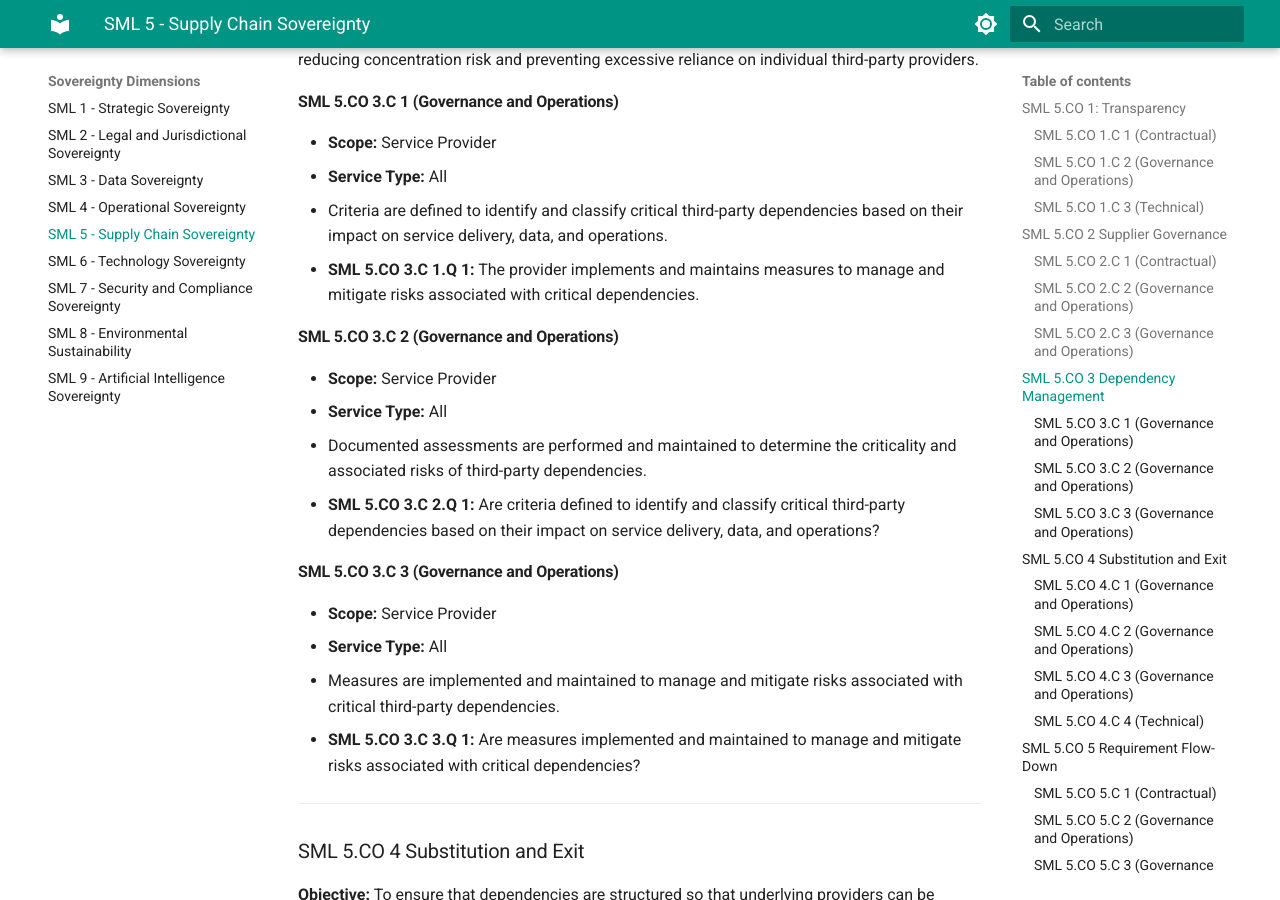
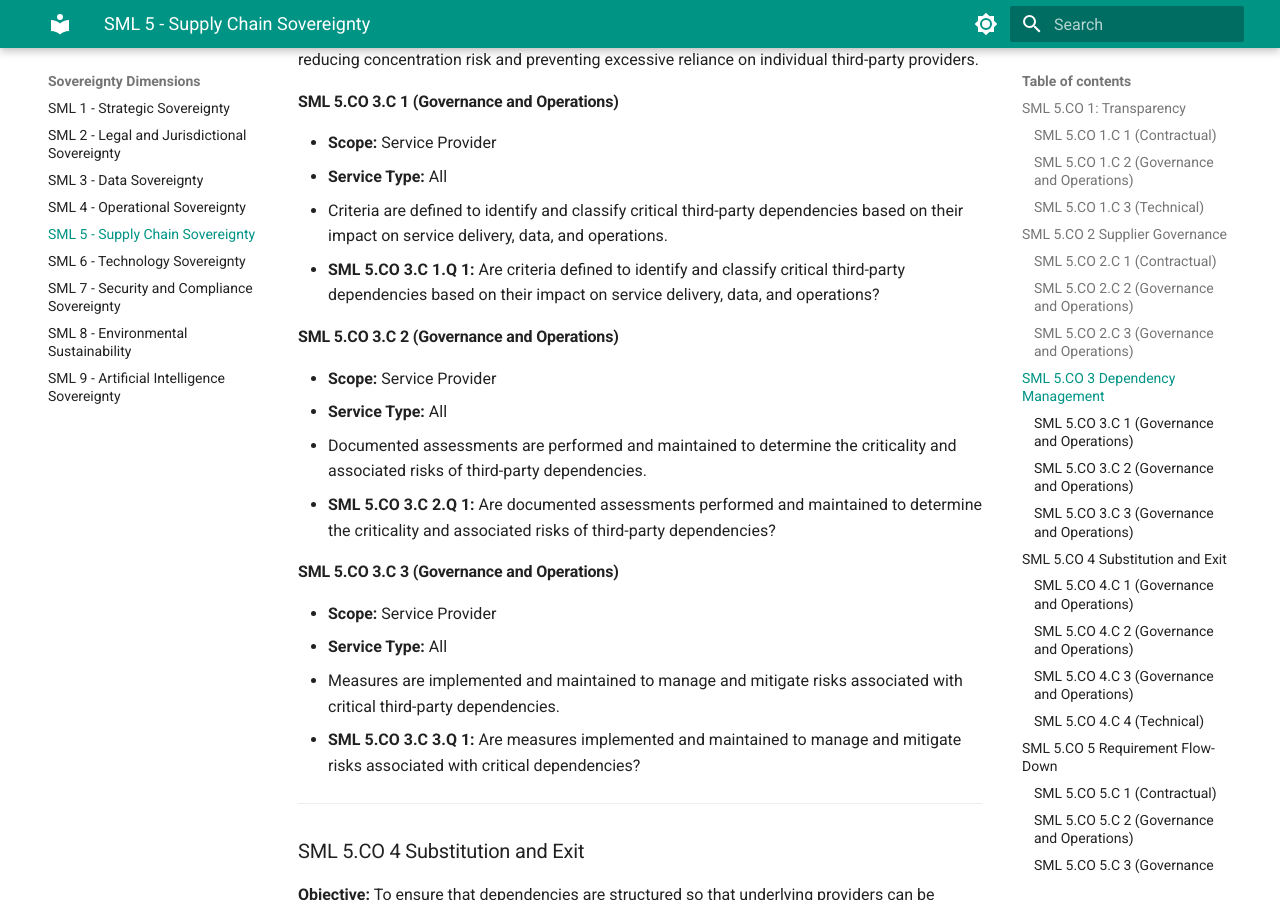
Before and after one commit to es3-sml/es3-sml, an MkDocs documentation site: the page built from docs/dimensions/sml5-supply-chain.md, in a window 1280 px wide and 900 px high, scrolled down 2236 px. Built offline with MkDocs 1.6.1 and Material for MkDocs 9.7.7, drawn with Linux system fonts in a browser that asks for light colours.

Commit message:
Bug fix #12 Signed-off-by: Andy Riexinger <andreas_horst.riexinger@digits.schwarz>

```diff
--- a/docs/dimensions/sml5-supply-chain.md
+++ b/docs/dimensions/sml5-supply-chain.md
@@ -73,13 +73,13 @@
 *   **Scope:** Service Provider
 *   **Service Type:** All
 *   Criteria are defined to identify and classify critical third-party dependencies based on their impact on service delivery, data, and operations.
-*   **SML 5.CO 3.C 1.Q 1:** The provider implements and maintains measures to manage and mitigate risks associated with critical dependencies.
+*   **SML 5.CO 3.C 1.Q 1:** Are criteria defined to identify and classify critical third-party dependencies based on their impact on service delivery, data, and operations?
 
 #### SML 5.CO 3.C 2 (Governance and Operations)
 *   **Scope:** Service Provider
 *   **Service Type:** All
 *   Documented assessments are performed and maintained to determine the criticality and associated risks of third-party dependencies.
-*   **SML 5.CO 3.C 2.Q 1:** Are criteria defined to identify and classify critical third-party dependencies based on their impact on service delivery, data, and operations?
+*   **SML 5.CO 3.C 2.Q 1:** Are documented assessments performed and maintained to determine the criticality and associated risks of third-party dependencies?
 
 #### SML 5.CO 3.C 3 (Governance and Operations)
 *   **Scope:** Service Provider
```
